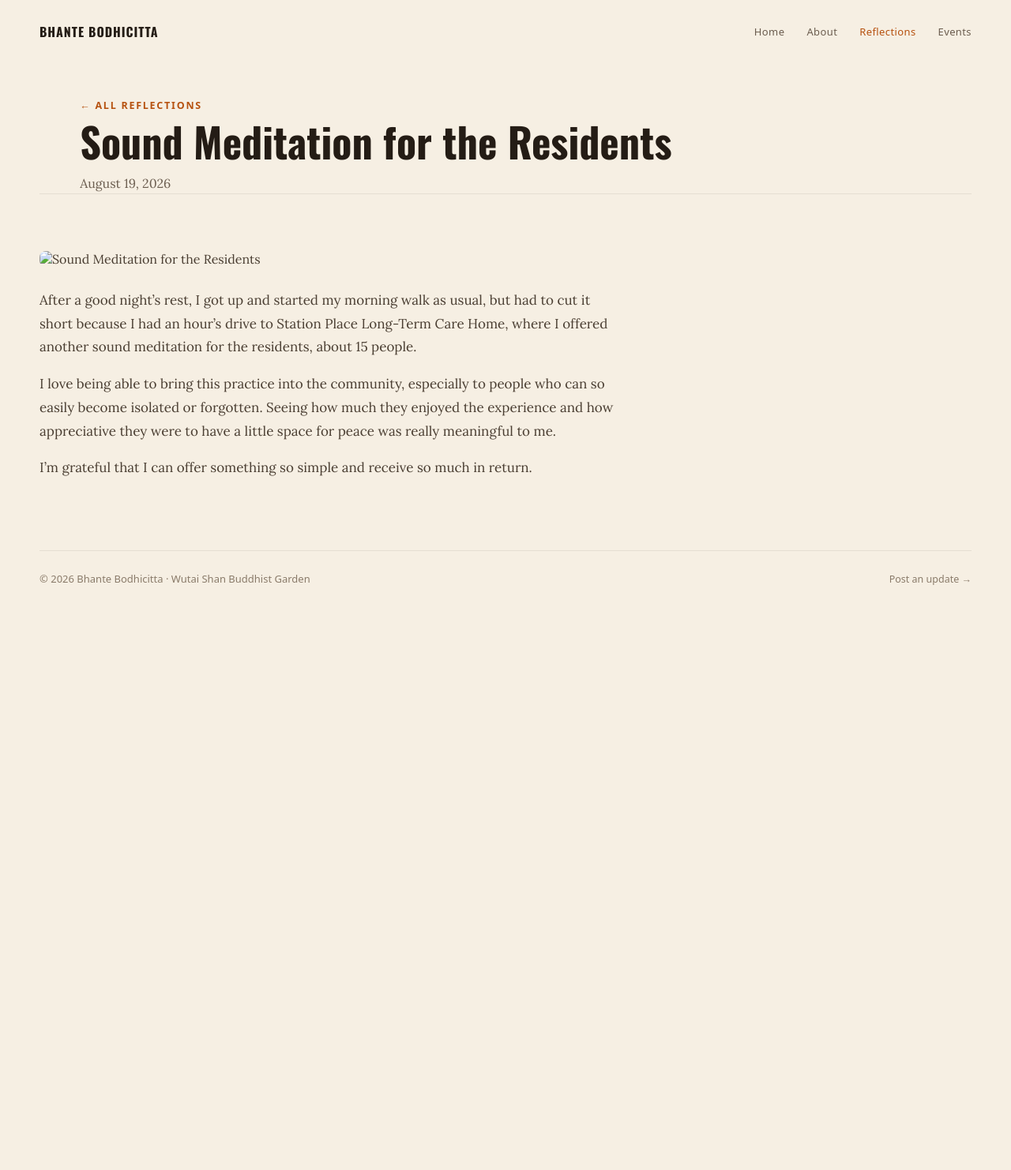
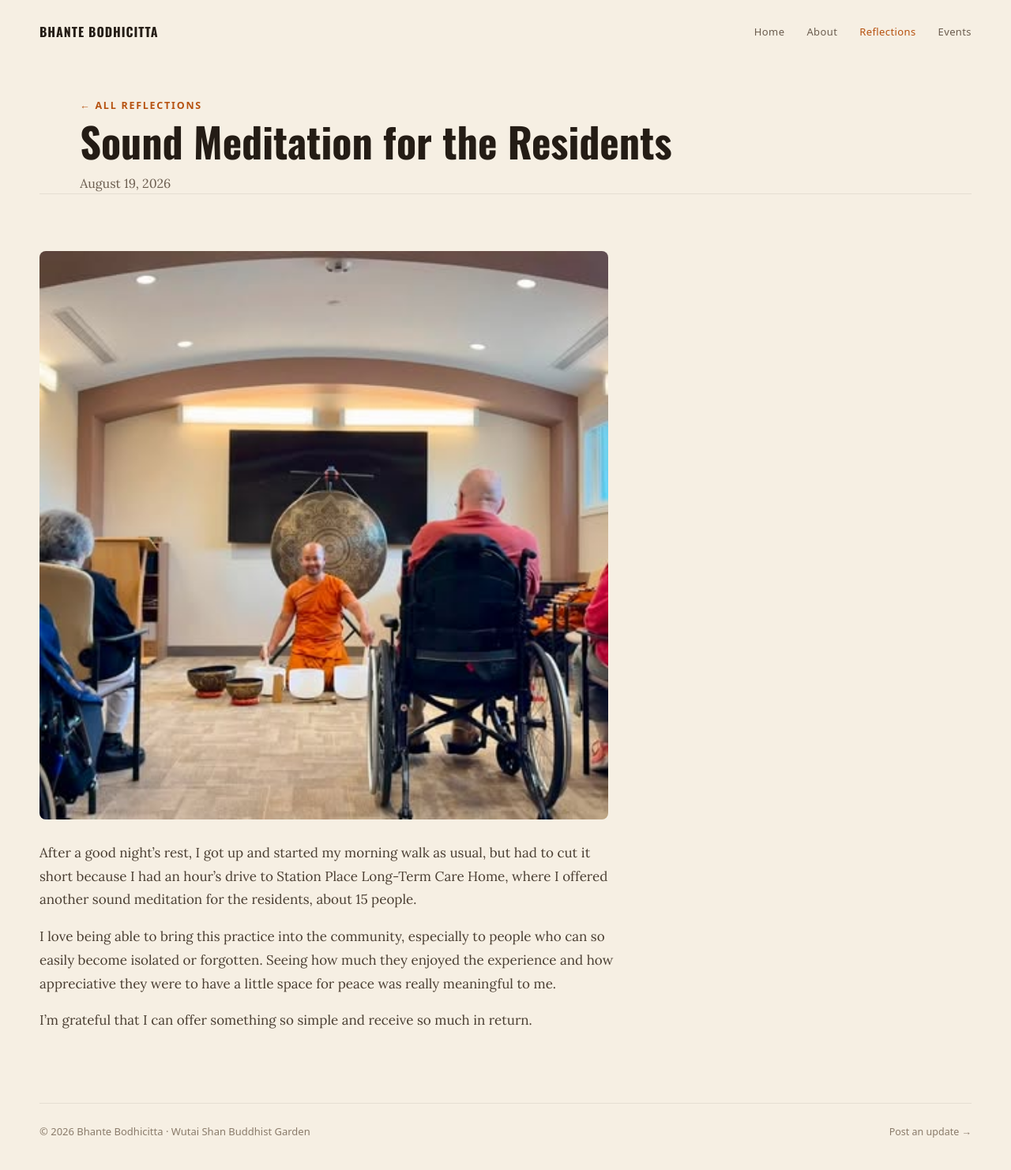
Before and after one commit to connectthu/bhantebo, a Jekyll site: the page built from _reflections/2026-08-19.md, in a window 1280 px wide. Shown: the whole page at 79% size. Built offline with Jekyll 4.4.1, drawn with Linux system fonts in a browser that asks for light colours; before the commit the page ends 900 px from its top, so only the background shows below that.

Commit message:
Fix doubled /bhantebo/bhantebo/ photo URLs
public_folder's value is written verbatim into each entry's saved
photo path — it's content, not just a CMS preview hint. Prefixing it
with /bhantebo (to fix the earlier broken-thumbnail-in-editor bug)
baked that prefix into new posts' front matter, and Jekyll's
relative_url filter then added it a second time at render time,
producing /bhantebo/bhantebo/assets/images/....

Revert public_folder to the portable /assets/images and strip the
baked-in prefix from the one affected post. Traded back to a cosmetic-
only broken thumbnail in the CMS editor itself (not the published
site) until the custom domain goes live and this tension disappears
entirely — documented inline in admin/config.yml.

Co-Authored-By: Claude Sonnet 5 <noreply@anthropic.com>

```diff
--- a/_reflections/2026-08-19.md
+++ b/_reflections/2026-08-19.md
@@ -1,7 +1,7 @@
 ---
 title: Sound Meditation for the Residents
 date: 2026-08-19
-photo: /bhantebo/assets/images/reflection-photo.jpg
+photo: /assets/images/reflection-photo.jpg
 ---
 After a good night's rest, I got up and started my morning walk as usual, but had to cut it short because I had an hour's drive to Station Place Long-Term Care Home, where I offered another sound meditation for the residents, about 15 people.
 
```
Also changed, not shown: admin/config.yml (+20 -9 lines).
